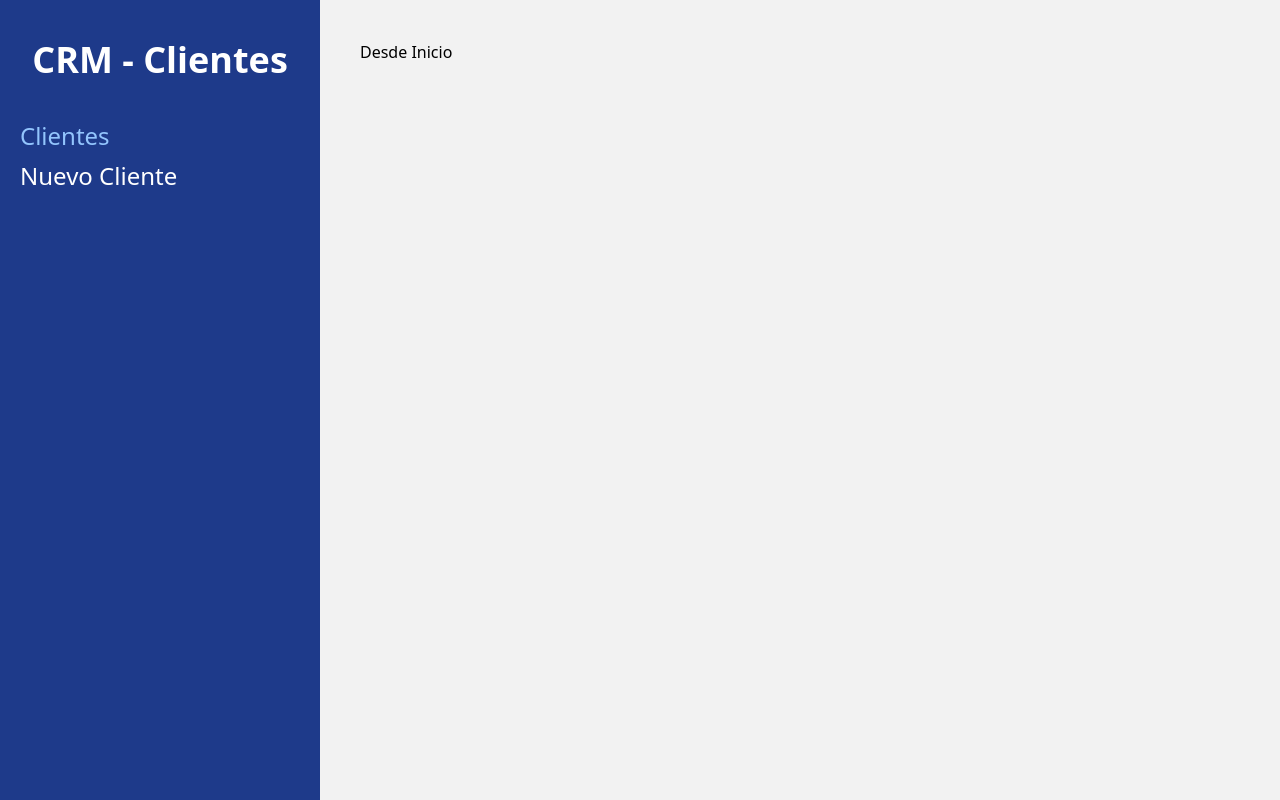
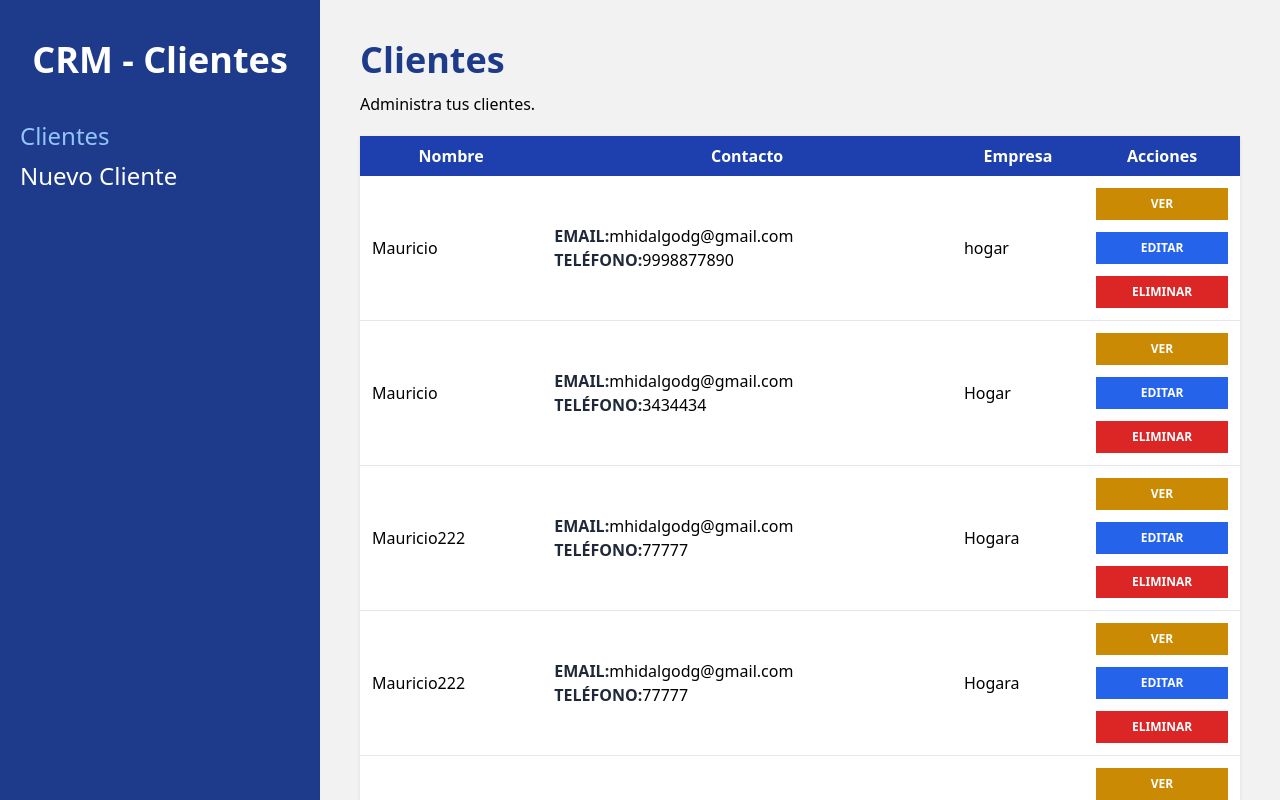
Before and after one commit to Mauhr87/crm-react, a React (Vite) app: page /clientes in a window 1280 px wide. Built offline with nearby package versions, Linux system fonts and the light colour scheme; data requests are answered from the project's data file.

Commit message:
crm last changes

```diff
--- a/db.json
+++ b/db.json
@@ -1,3 +1,44 @@
 {
-  "clientes": []
+  "clientes": [
+    {
+      "nombre": "Mauricio",
+      "empresa": "hogar",
+      "email": "mhidalgodg@gmail.com",
+      "telefono": "9998877890",
+      "notas": "test",
+      "id": 1
+    },
+    {
+      "nombre": "Mauricio",
+      "empresa": "Hogar",
+      "email": "mhidalgodg@gmail.com",
+      "telefono": "3434434",
+      "notas": "test1",
+      "id": 2
+    },
+    {
+      "nombre": "Mauricio222",
+      "empresa": "Hogara",
+      "email": "mhidalgodg@gmail.com",
+      "telefono": "77777",
+      "notas": "asdfasdf",
+      "id": 3
+    },
+    {
+      "nombre": "Mauricio222",
+      "empresa": "Hogara",
+      "email": "mhidalgodg@gmail.com",
+      "telefono": "77777",
+      "notas": "asdfasdf",
+      "id": 4
+    },
+    {
+      "nombre": "Pedrito",
+      "empresa": "Chorizo",
+      "email": "pedro@pedro.com",
+      "telefono": "44444",
+      "notas": "choricero\n",
+      "id": 5
+    }
+  ]
 }
--- /dev/null
+++ b/src/components/Cliente.jsx
@@ -0,0 +1,33 @@
+import React from 'react'
+
+const Cliente = ({cliente}) => {
+
+    const {nombre, empresa, email, telefono, notas, id} = cliente
+
+    return (
+        <tr className="border-b hover:bg-gray-50">
+            <td className="p-3">{nombre}</td>
+            <td className="p-3">
+                <p><span className="text-gray-800 uppercase font-bold">Email:</span>{email}</p>
+                <p><span className="text-gray-800 uppercase font-bold">Teléfono:</span>{telefono}</p>
+            </td>
+            <td className="p-3">{empresa}</td>
+            <td className="p-3">
+                <button
+                    type="button"
+                    className="bg-yellow-600 hover:bg-yellow-700 block w-full text-white p-2 uppercase font-bold text-xs"
+                >Ver</button>
+                <button
+                    type="button"
+                    className="bg-blue-600 hover:bg-blue-700 block w-full text-white p-2 uppercase font-bold text-xs mt-3"
+                >Editar</button>
+                <button
+                    type="button"
+                    className="bg-red-600 hover:bg-red-700 block w-full text-white p-2 uppercase font-bold text-xs mt-3"
+                >Eliminar</button>
+            </td>
+        </tr>
+    )
+}
+
+export default Cliente
--- a/src/components/Formulario.jsx
+++ b/src/components/Formulario.jsx
@@ -1,9 +1,12 @@
 import React from 'react'
 import {Formik, Form, Field} from 'formik'
+import {useNavigate} from 'react-router-dom'
 import * as Yup from 'yup'
 import Alerta from "./Alerta"
 
 const Formulario = () => {
+
+    const navigate = useNavigate()
 
     const nuevoClienteSchema = Yup.object().shape({
         nombre: Yup.string()
@@ -21,8 +24,27 @@
                     .typeError('Número no valido')
     })
 
-    const handleSubmit = (valores) => {
-        console.log(valores)
+    const handleSubmit = async (valores) => {
+        try{
+            const url = 'http://localhost:4000/clientes'
+            const respuesta = await fetch(url, {
+                method: 'POST',
+                body: JSON.stringify(valores),
+                headers: {
+                    'Content-Type': 'application/json'
+                }
+            })
+
+            console.log(respuesta)
+            const resultado = await respuesta.json()
+            console.log(resultado)
+
+            navigate('/clientes')
+
+        }catch (error){
+            console.log(error)
+        }
+
     }
 
   return (
@@ -36,13 +58,13 @@
                 telefono: '',
                 notas: ''
             }}
-            onSubmit={(values) =>{
-                handleSubmit(values)
+            onSubmit={async (values, {resetForm}) =>{
+                await handleSubmit(values)
+                resetForm()
             }}
             validationSchema={nuevoClienteSchema}
         >
             {({errors, touched}) => {
-                // console.log(data)
                 return (
                 <Form
                     className="mt-10"
--- a/src/db.json
+++ /dev/null
@@ -1,3 +0,0 @@
-{
-    "clientes" : []
-}
--- a/src/paginas/Inicio.jsx
+++ b/src/paginas/Inicio.jsx
@@ -1,8 +1,53 @@
-import React from 'react'
+import {useState, useEffect} from 'react'
+import Cliente from "../components/Cliente"
 
 const Inicio = () => {
+
+  const[clientes, setClientes] = useState([])
+
+  useEffect(() => {
+    const obtenerClientesAPI = async () => {
+      try{
+        const url = 'http://localhost:4000/clientes'
+        const respuesta = await fetch(url)
+        const resultado = await respuesta.json()
+
+        setClientes(resultado)
+
+      }catch(error){
+        console.log(error)
+      }
+    }
+
+    obtenerClientesAPI()
+
+  }, [])
+
   return (
-    <div>Desde Inicio</div>
+    <>
+      <h1 className='font-black text-4xl text-blue-900'>Clientes</h1>
+      <p className='mt-3'>Administra tus clientes.</p>
+
+      <table className="w-full mt-5 table-auto shadow bg-white">
+        <thead className="bg-blue-800 text-white">
+          <tr>
+            <th className="p-2">Nombre</th>
+            <th className="p-2">Contacto</th>
+            <th className="p-2">Empresa</th>
+            <th className="p-2">Acciones</th>
+          </tr>
+        </thead>
+
+        <tbody>
+            {clientes.map(cliente => (
+              <Cliente
+                key={cliente.id}
+                cliente={cliente}
+              />
+            ))}
+        </tbody>
+      </table>
+    </>
   )
 }
 
```
